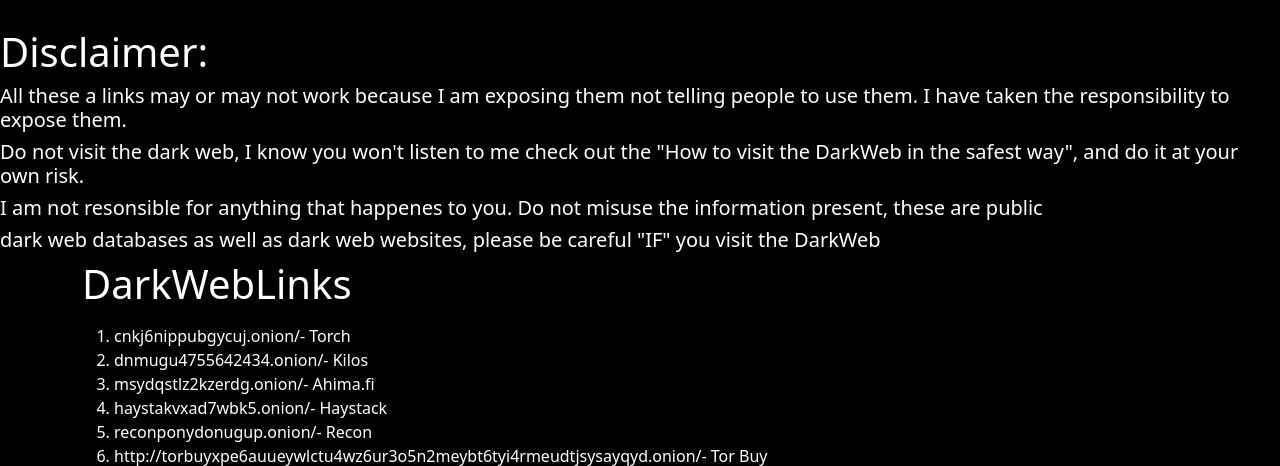
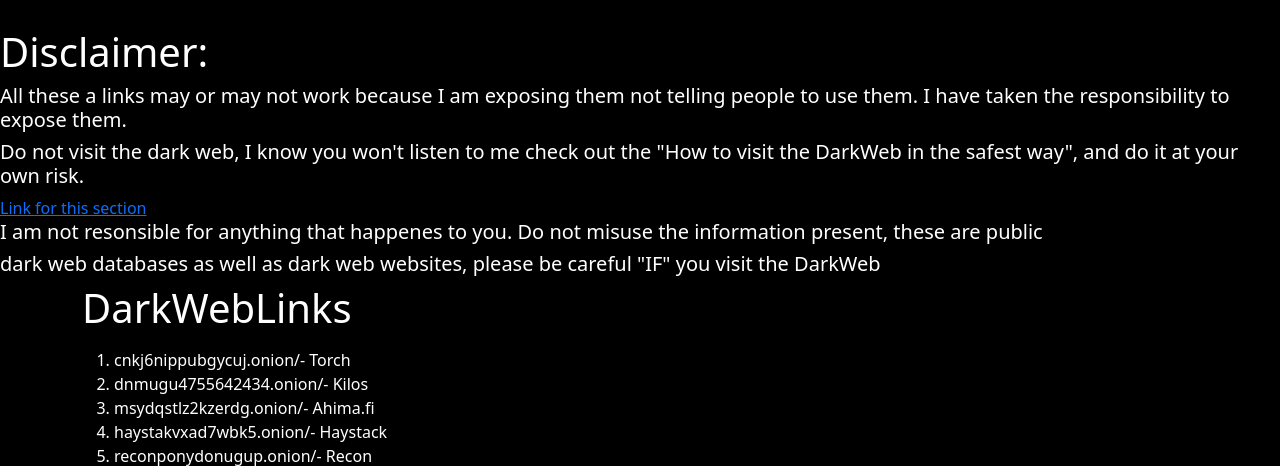
Before and after one commit to C0MPL3X1/DarkWebLinks-Website, a Flask app: page /links in a window 1280 px wide. Shown: the part 156-622 px from the top of the page. Run offline with Flask 2, Linux system fonts and the light colour scheme; some libraries are stand-ins or nearby versions.

Commit message:
6th commit

```diff
--- a/templates/links.html
+++ b/templates/links.html
@@ -16,6 +16,9 @@
     <h1>Disclaimer:</h1>
     <h5>All these a links may or may not work because I am exposing them not telling people to use them. I have taken the responsibility to expose them.</h5>
     <h5>Do not visit the dark web, I know you won't listen to me check out the "How to visit the DarkWeb in the safest way", and do it at your own risk.</h5>
+    <a href="https://darkweblinks.herokuapp.com/howto">
+      Link for this section
+    </a>
     <h5>I am not resonsible for anything that happenes to you. Do not misuse the information present, these are public</h5>
     <h5>dark web databases as well as dark web websites, please be careful "IF" you visit the DarkWeb</h5>
     <!--<a href="https://www.youtube.com/channel/UC3pVgl7Xo7VYOb1WOqigQZA">
```
